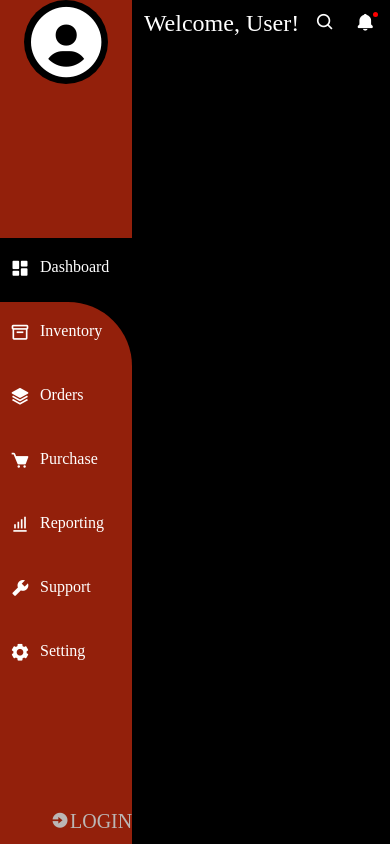
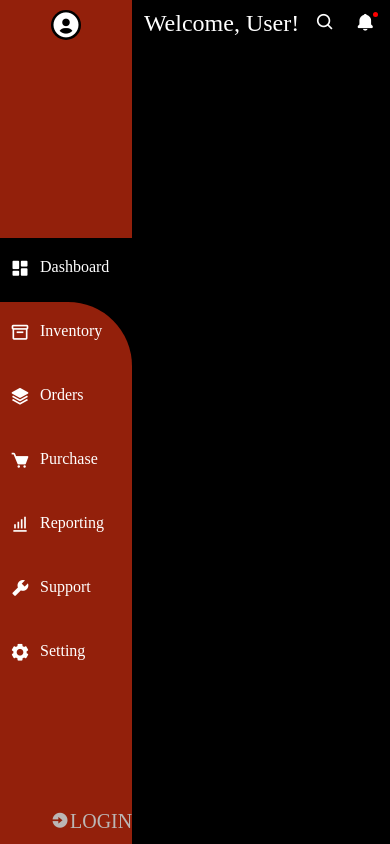
Before and after one commit to Lovethrech/personal-finance-manager, a Vue app: page / in a window 390 px wide. Built offline with nearby package versions, Linux system fonts and the light colour scheme.

Commit message:
...working on top-main-nav container.

```diff
--- a/src/components/side-nav/SideNavUser.vue
+++ b/src/components/side-nav/SideNavUser.vue
@@ -30,11 +30,14 @@ const {name, icon, link}=defineProps(['name','icon', 'link']);
     text-transform:uppercase;
 }
 @media screen and (max-width:550px) {
+    .side-nav-user-main-ctn{
+        padding:10px 0;
+    }
     .side-nav-user-mini-ctn-user-desc{
         display:none;
     }
     .side-nav-user-mini-ctn-icon-ctn{
-
+        font-size:30px;
     }
 }
 </style>
```
